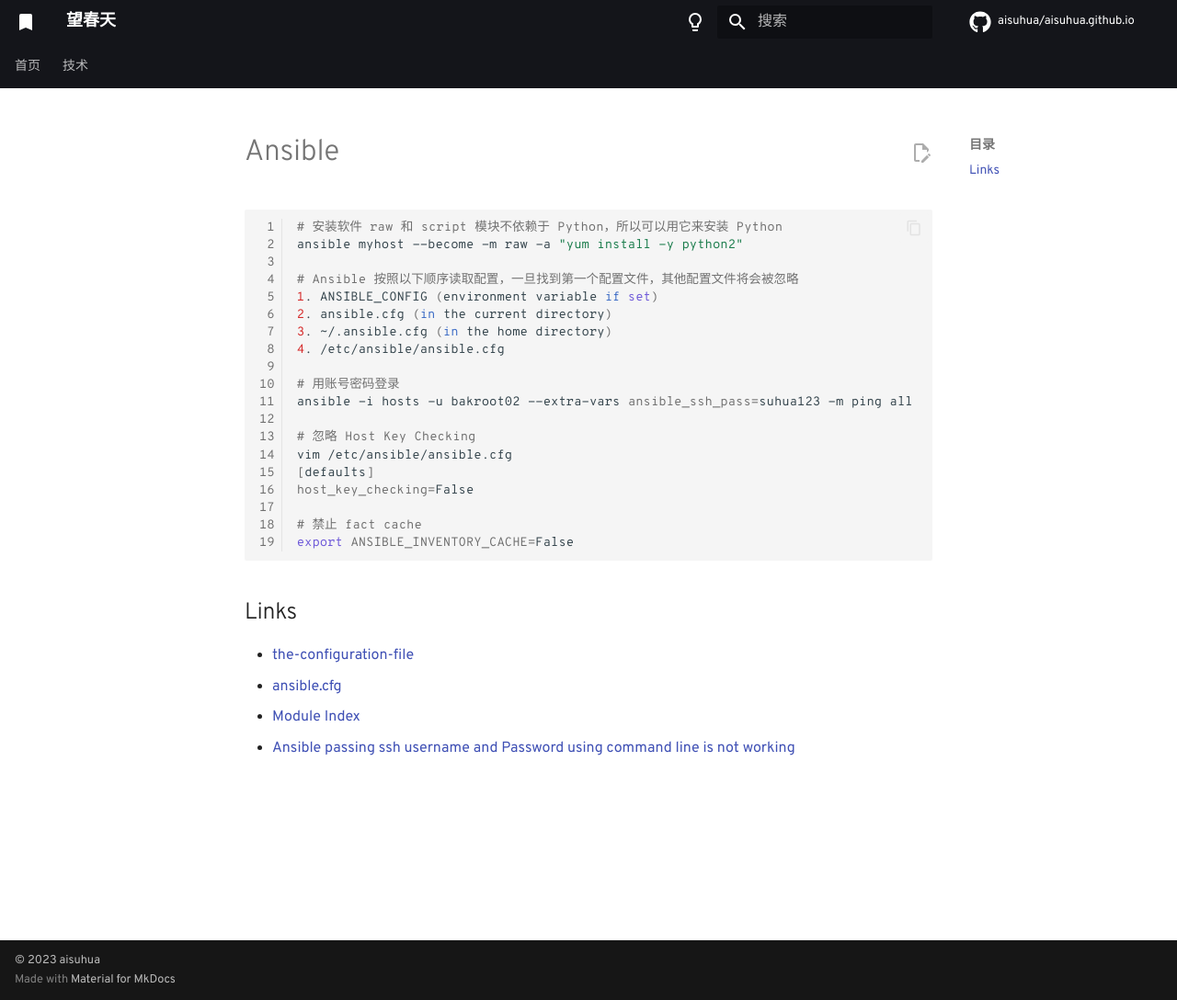
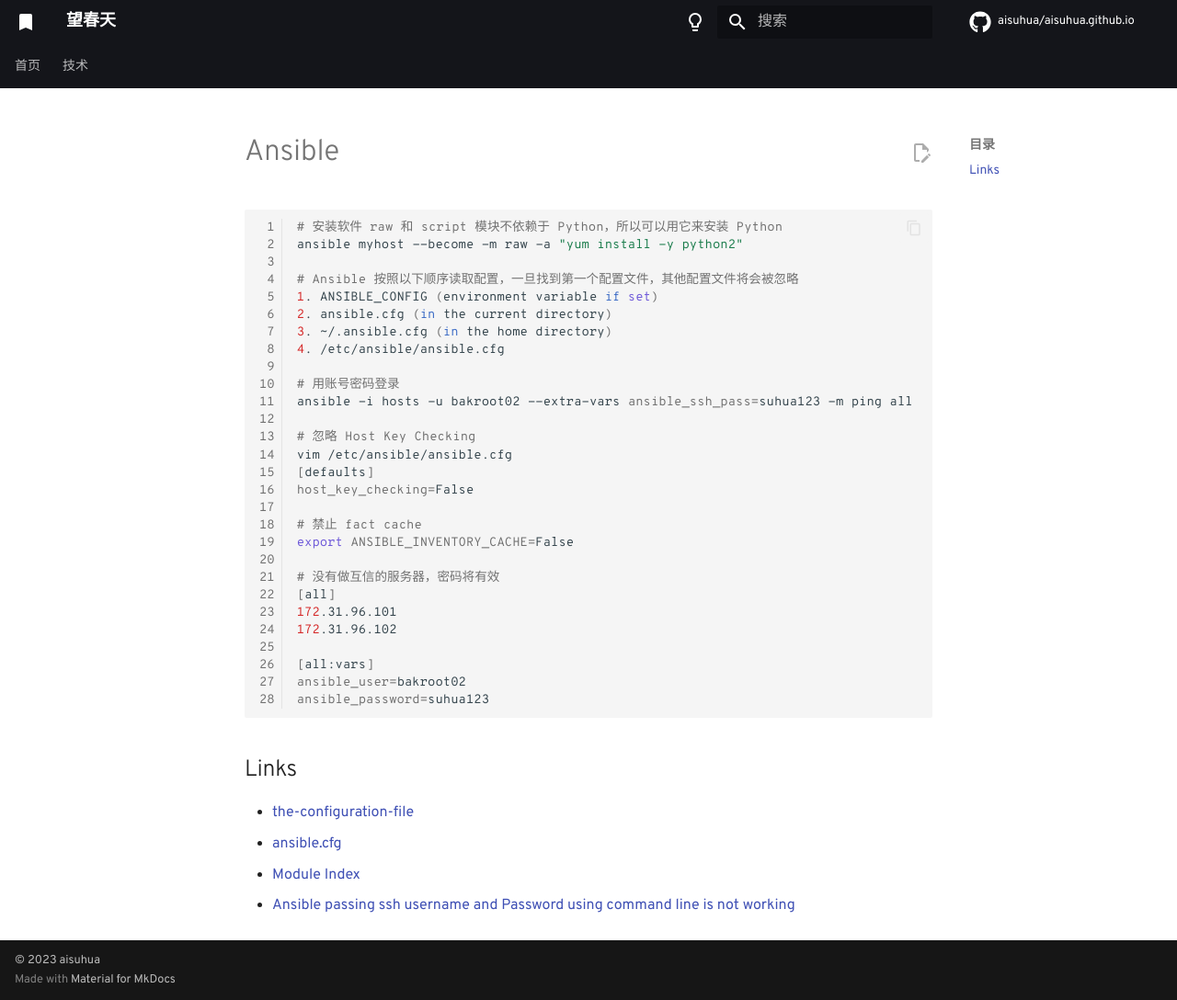
Before and after one commit to aisuhua/aisuhua.github.io, an MkDocs documentation site: the page built from docs/ansible/index.md, in a window 1280 px wide and 1088 px high. Shown: the whole window at 92% size. Built offline with MkDocs 1.6.1 and Material for MkDocs 9.7.7, drawn with Linux system fonts in a browser that asks for light colours; comment, search, counter and statistics services are not loaded.

Commit message:
index.md

````diff
--- a/docs/ansible/index.md
+++ b/docs/ansible/index.md
@@ -20,6 +20,15 @@ host_key_checking=False
 
 # 禁止 fact cache
 export ANSIBLE_INVENTORY_CACHE=False
+
+# 没有做互信的服务器，密码将有效
+[all]
+172.31.96.101
+172.31.96.102
+
+[all:vars]
+ansible_user=bakroot02
+ansible_password=suhua123
 ```
 
 ## Links
````
